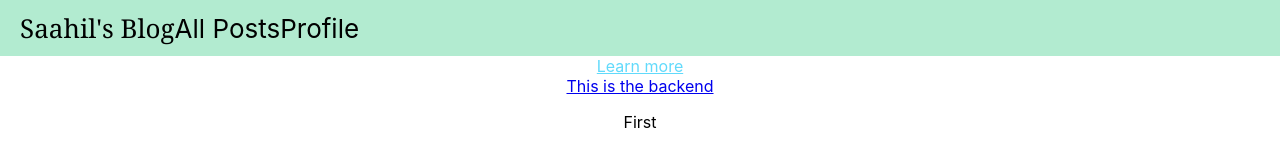
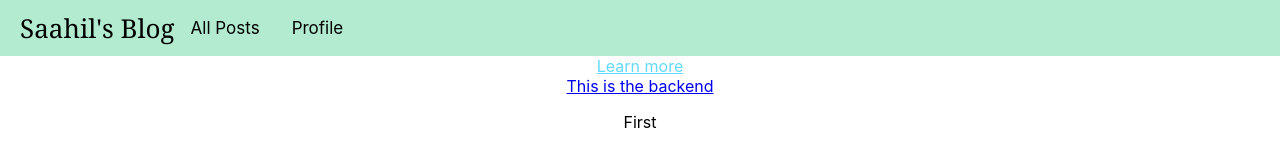
Before and after one commit to saahilshangle/time-project, a React (Create React App) app in the folder client/: page / in a window 1280 px wide. Shown: the top 160 px of the page. Built offline with nearby package versions, Linux system fonts and the light colour scheme; no server answers.

Commit message:
Cleaned up div structure in nav bar

```diff
--- a/client/package.json
+++ b/client/package.json
@@ -17,7 +17,7 @@
     "build": "react-scripts build",
     "test": "react-scripts test",
     "eject": "react-scripts eject",
-    "predeploy": "npm run build && cd ../server && npm start && cd ..",
+    "predeploy": "npm run build",
     "deploy": "gh-pages -d build"
   },
   "eslintConfig": {
--- a/client/src/App.css
+++ b/client/src/App.css
@@ -24,33 +24,25 @@
   color: white;
 }
 
-.menu-profile {
-  font-family: Georgia;
-  font-size: 15px;
-  padding-left: 70%;
-  padding-top: 0%;
-}
-
-.menu-all {
-  font-family: Georgia;
-  font-size: 15px;
-  padding-left: 50%;
-  padding-top: 0%;
-}
-
-.logo-font {
-  font-family: cursive, Georgia, 'Times New Roman', Times, serif;
-  padding-left: 20px;
-  /* font-weight: bold; */
-  /* font-size: 10px; */
-}
-
 .Nav-bar {
   background-color: #b2ebd0;
   height: 7vh;
   display: flex;
   align-items: center;
   font-size: calc(10px + 2vmin);
+  overflow: hidden;
+}
+
+.Nav-bar h4 {
+  font-family: cursive, Georgia, 'Times New Roman', Times, serif;
+  padding-left: 20px;
+  font-weight: normal;
+}
+
+.Nav-bar p {
+  float: right;
+  padding: 14px 16px;
+  font-size: 17px;
 }
 
 .App-link {
--- a/client/src/App.js
+++ b/client/src/App.js
@@ -30,12 +30,13 @@ class App extends React.Component {
   render() {
     console.log("I am in render().")
     return (
-      <div className="App">
-        <header className="Nav-bar">
-          <p className="logo-font">Saahil's Blog</p>
-
-          <p>All Posts</p>
-          <p>Profile</p>
+      <div class="App">
+        <header>
+          <div class="Nav-bar">
+            <h4>Saahil's Blog</h4>
+            <p>All Posts</p>
+            <p>Profile</p>
+          </div>
         </header>
         <body>
           <a
```
